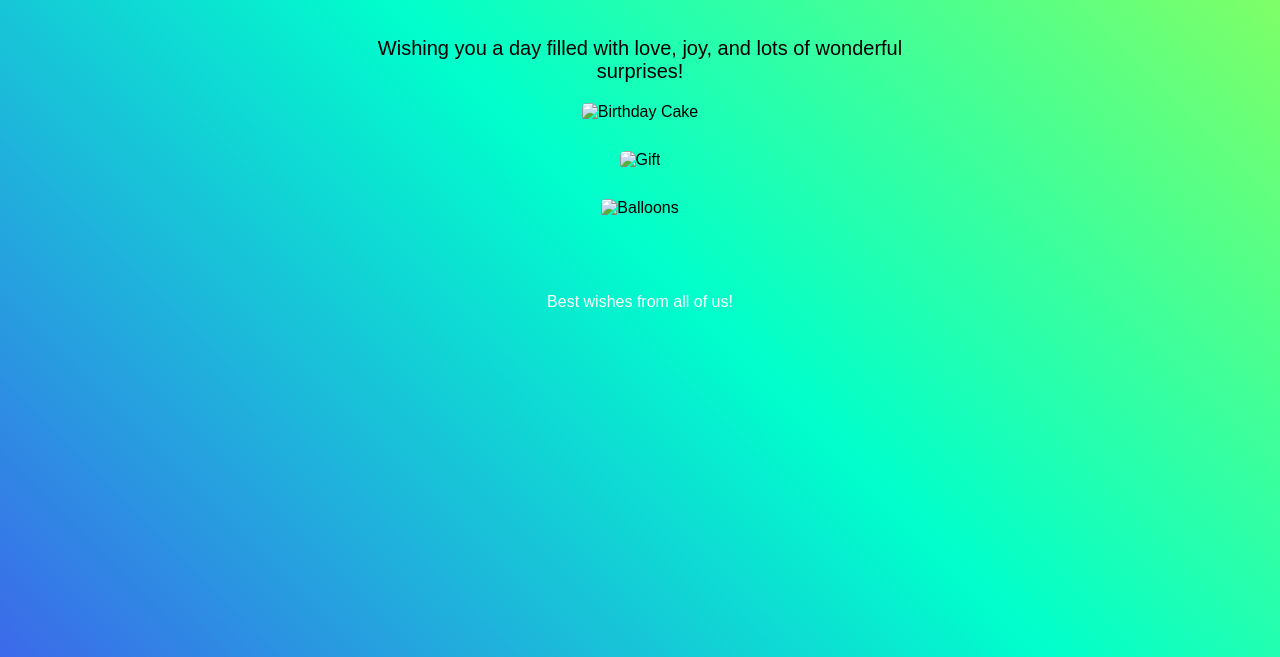
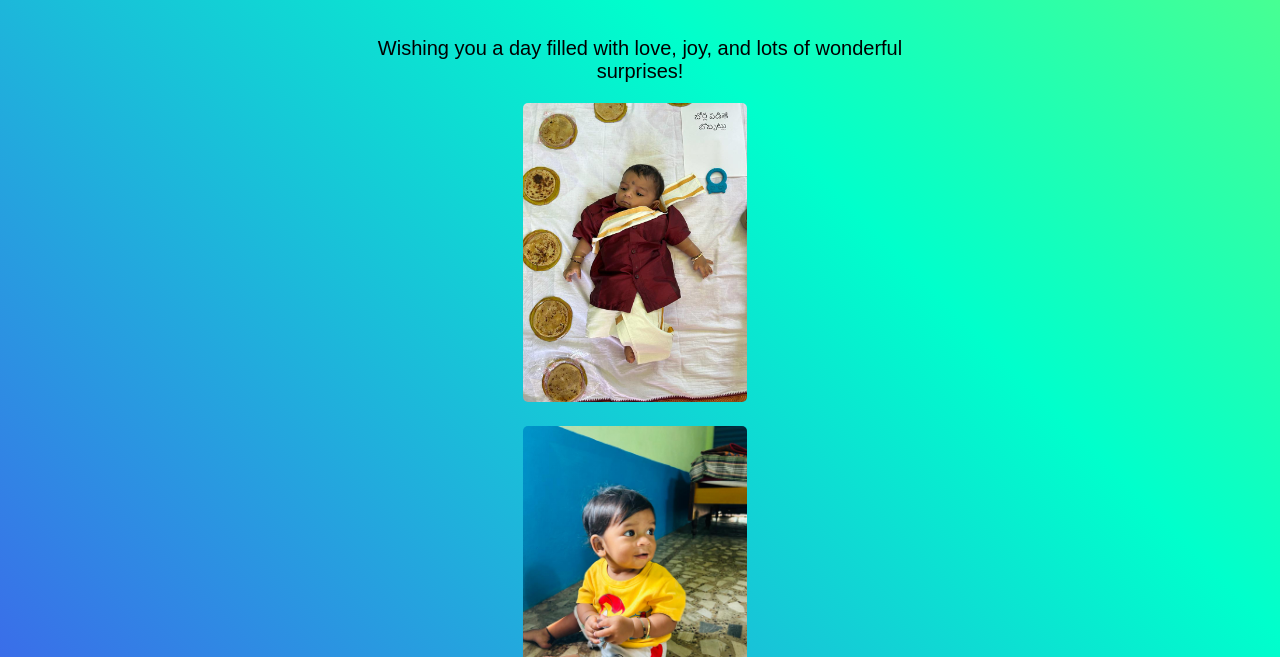
Before and after one commit to bhavanaguptha6/BookStore, a website: page index.html in a window 1280 px wide. Shown: the part 143-800 px from the top of the page. Drawn offline with Linux system fonts and the light colour scheme.

Commit message:
Update index.html

```diff
--- a/index.html
+++ b/index.html
@@ -32,13 +32,14 @@
         margin-bottom: 20px;
     }
     .image-container {
+        display: inline-block;
         margin-bottom: 20px;
     }
     .image-container img {
-        max-width: 100%;
-        height: auto;
+        max-width: 40%;
+        height: 20%;
         border-radius: 5px;
-        margin-bottom: 10px; /* Add some spacing between images */
+        margin-right: 10px; /* Add some spacing between images */
     }
     .footer {
         color: #fff;
@@ -68,13 +69,10 @@
                 <p>Wishing you a day filled with love, joy, and lots of wonderful surprises!</p>
             </div>
             <div class="image-container">
-                <img src="birthday_image.jpg" alt="Birthday Cake">
+                <img src="p1.jpeg" alt="chervik">
             </div>
             <div class="image-container">
-                <img src="gift_image.jpg" alt="Gift">
-            </div>
-            <div class="image-container">
-                <img src="balloon_image.jpg" alt="Balloons">
+                <img src="p2.jpeg" alt="chervik">
             </div>
         </div>
         <div class="footer">
```
